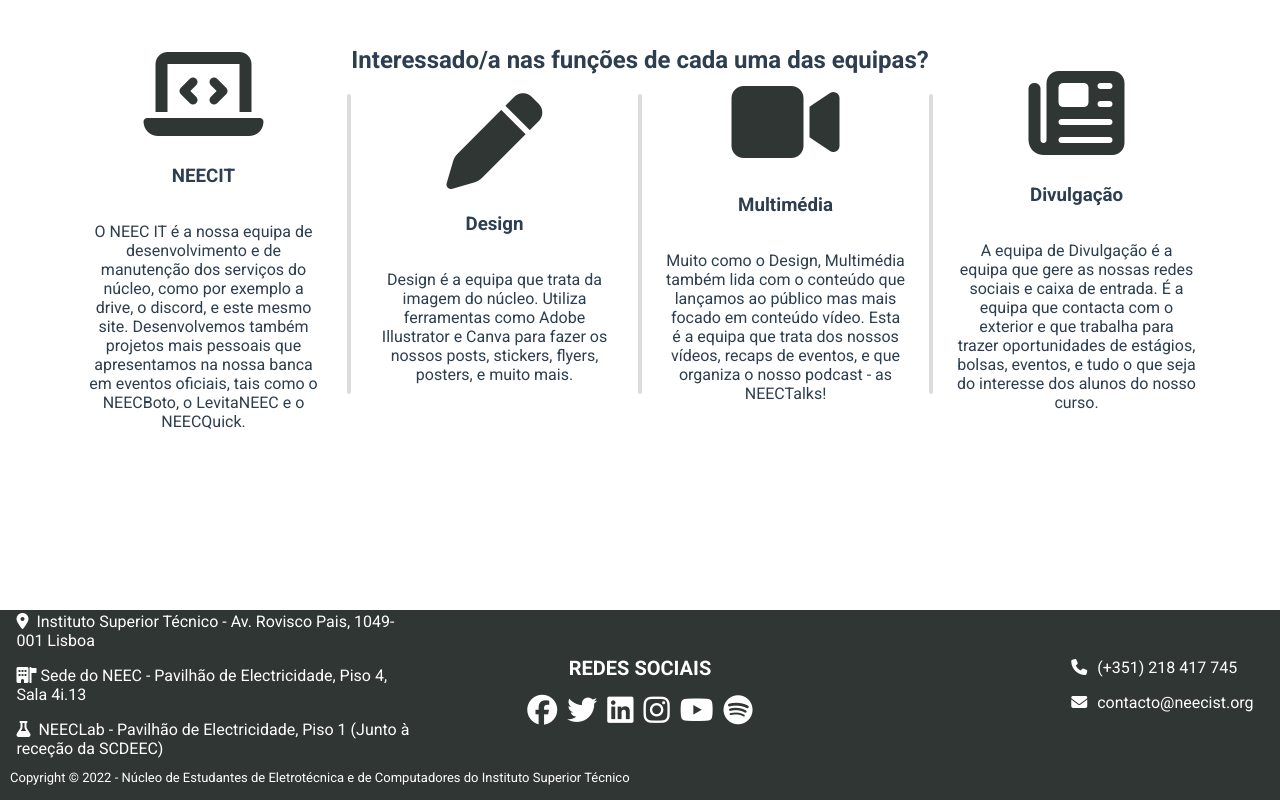
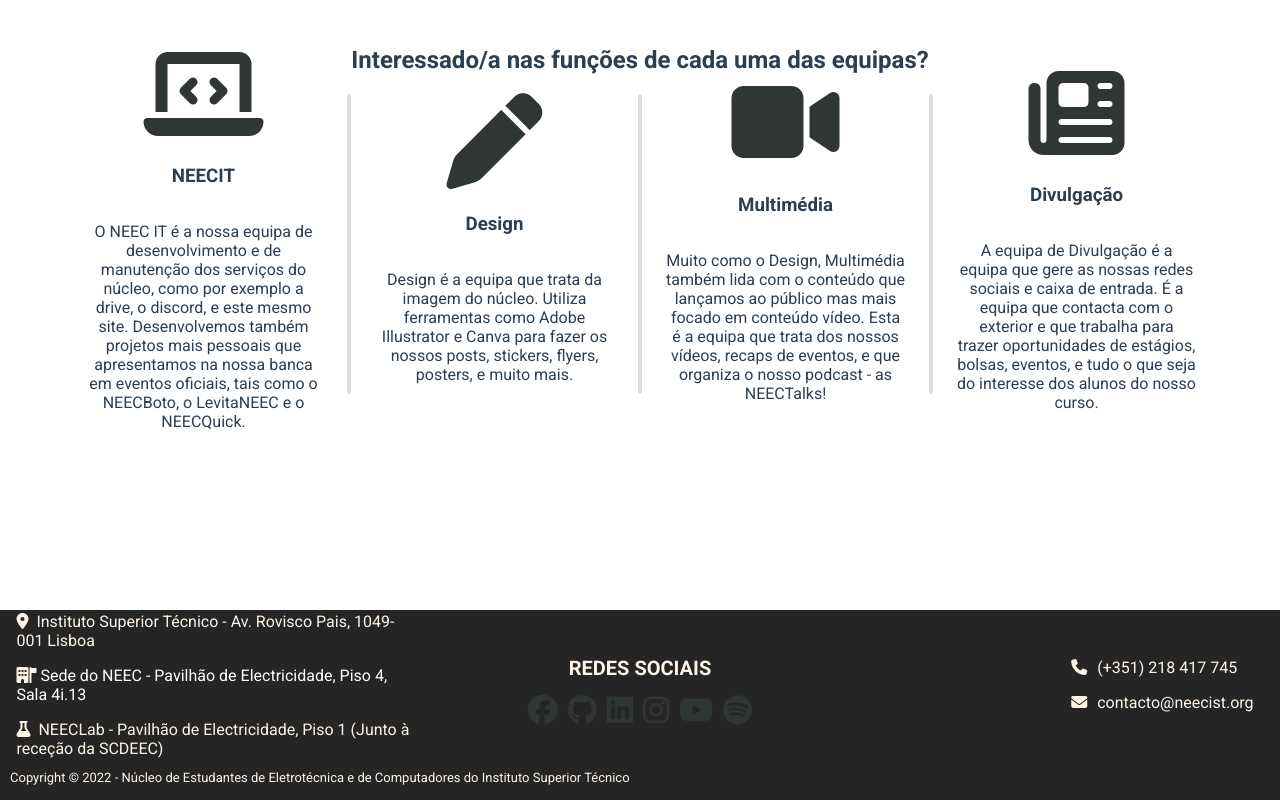
Before and after one commit to NEECIST/NeecUpdatedWebsite, a Vue app in the folder site/: page /team in a window 1280 px wide. Shown: the part 183-983 px from the top of the page. Built offline with nearby package versions, Linux system fonts and the light colour scheme; no server answers; the database is empty.

Commit message:
Changed general appearance of footer and home to match new aesthetic, missing content update

```diff
--- a/site/src/components/Carousel.vue
+++ b/site/src/components/Carousel.vue
@@ -108,7 +108,7 @@ export default {
 .carousel__main__text {
   font-size: 52px;
   margin-bottom: -320px;
-  color: white;
+  color: #FFF4E8;
   text-align: center;
   font-weight: bold;
 }
--- a/site/src/components/Footer.vue
+++ b/site/src/components/Footer.vue
@@ -5,41 +5,41 @@
         <div class="row">
           <div class="col-md-4">
             <div class="location-adress">
-              <p><i class="fa-solid fa-location-dot" :style="{ color: 'white', marginRight: '4px' }"></i> Instituto Superior Técnico - Av. Rovisco Pais, 1049-001 Lisboa</p>
+              <p><i class="fa-solid fa-location-dot" :style="{marginRight: '4px' }"></i> Instituto Superior Técnico - Av. Rovisco Pais, 1049-001 Lisboa</p>
               <p>
-                <i class="fa-solid fa-building-flag" :style="{ color: 'white', marginRight: '4px' }"></i>
+                <i class="fa-solid fa-building-flag" :style="{marginRight: '4px' }"></i>
                 <a style="color: white" href="https://neecist.org/acessos_sede">Sede do NEEC - Pavilhão de Electricidade, Piso 4, Sala 4i.13</a>
               </p>
-              <p><i class="fa-solid fa-flask" :style="{ color: 'white', marginRight: '4px' }"></i> NEECLab - Pavilhão de Electricidade, Piso 1 (Junto à receção da SCDEEC)</p>
+              <p><i class="fa-solid fa-flask" :style="{marginRight: '4px' }"></i> NEECLab - Pavilhão de Electricidade, Piso 1 (Junto à receção da SCDEEC)</p>
             </div>
           </div>
           <div class="col-md-4">
             <div class="socials">
               <h2>Redes Sociais</h2>
               <a href="https://www.facebook.com/NEECIST/" target="_blank">
-                <i class="fa-brands fa-facebook icon" :style="{ color: 'white' }"></i>
+                <i class="fa-brands fa-facebook icon"></i>
               </a>
-              <a href="https://twitter.com/NEECIST" target="_blank">
-                <i class="fa-brands fa-twitter icon" :style="{ color: 'white' }"></i>
+              <a href="https://github.com/NEECIST" target="_blank">
+                <i class="fa-brands fa-github icon"></i>
               </a>
               <a href="https://www.linkedin.com/company/2977028/" target="_blank">
-                <i class="fa-brands fa-linkedin icon" :style="{ color: 'white' }"></i>
+                <i class="fa-brands fa-linkedin icon"></i>
               </a>
               <a href="https://www.instagram.com/neecist/" target="_blank">
-                <i class="fa-brands fa-instagram icon" :style="{ color: 'white' }"></i>
+                <i class="fa-brands fa-instagram icon"></i>
               </a>
               <a href="https://www.youtube.com/user/NEECIST" target="_blank">
-                <i class="fa-brands fa-youtube icon" :style="{ color: 'white' }"></i>
+                <i class="fa-brands fa-youtube icon"></i>
               </a>
               <a href="https://open.spotify.com/show/1cIa5h27pb8ghnfDB7N8Mu" target="_blank">
-                <i class="fa-brands fa-spotify icon" :style="{ color: 'white' }"></i>
+                <i class="fa-brands fa-spotify icon"></i>
               </a>
             </div>
           </div>
           <div class="col-md-4">
             <div class="contact-adress">
-              <p><i class="fa-solid fa-phone" :style="{ color: 'white', marginRight: '6px' }"></i> <a class="contact-address-text" href="tel:(+351) 218 419 056">(+351) 218 417 745</a></p>
-              <p><i class="fa-solid fa-envelope" :style="{ color: 'white', marginRight: '6px' }"></i> <a class="contact-address-text" href="mailto:contacto@neecist.org">contacto@neecist.org</a></p>
+              <p><i class="fa-solid fa-phone" :style="{marginRight: '6px' }"></i> <a class="contact-address-text" href="tel:(+351) 218 419 056">(+351) 218 417 745</a></p>
+              <p><i class="fa-solid fa-envelope" :style="{marginRight: '6px' }"></i> <a class="contact-address-text" href="mailto:contacto@neecist.org">contacto@neecist.org</a></p>
             </div>
           </div>
         </div>
@@ -71,10 +71,10 @@ export default {
   margin-bottom: 10px;
   font-weight: bold;
   text-transform: uppercase;
-  color: #ffffff;
+  color: #FFF4E8;
 }
 .icon {
-  color: white;
+  color: #FFF4E8;
   margin: 5px;
 }
 
@@ -93,15 +93,16 @@ export default {
   position: absolute;
   width: 100%;
   bottom: 0;
-  background-color: #303633;
+  background-color: #252525;
   text-align: left;
+  color: #FFF4E8;
 }
 .bottom-bar {
   margin-top: 10px;
   width: 100%;
   height: 30px;
-  background-color: #303633;
-  color: white;
+  background-color: #252525;
+  color: #FFF4E8;
   position: relative;
   overflow: hidden;
   bottom: 0;
@@ -199,7 +200,7 @@ export default {
   float: left;
   font-size: 16px;
   font-family: "Roboto";
-  color: white;
+  color: #FFF4E8;
   padding: 10px;
   padding-left: 10px;
 }
@@ -207,11 +208,11 @@ export default {
   float: right;
   font-size: 16px;
   font-family: "Roboto";
-  color: white;
+  color: #FFF4E8;
   padding: 20px;
 }
 .contact-address-text {
-  color: white;
+  color: #FFF4E8;
 }
 .contact-address-text:hover {
   color: #009de0;
--- a/site/src/components/Navbar.vue
+++ b/site/src/components/Navbar.vue
@@ -110,11 +110,11 @@ export default {
 
 <style>
 #navbar.dark{
-  background-color: #383838;
+  background-color: #252525;
   color:#FFF4E8;
 }
 #menu.dark{
-  background-color: #383838;
+  background-color: #252525;
   color:#FFF4E8;
 }
 #navbar.dark > .nameState  .navbar-title{
@@ -232,7 +232,7 @@ text-decoration: none;
 }
 
 .navbar-title {
-  color:   #2c3e50;
+  color:   #252525;
   font-family: 'Montserrat', sans-serif;
   -o-transition: 0.2s;
   -ms-transition: 0.2s;
--- a/site/src/pages/Home.vue
+++ b/site/src/pages/Home.vue
@@ -111,7 +111,9 @@
           <div class="algo-card">
             <h2>NEECTalks</h2>
             <p>
-              olá
+              NEECTalks é um podcast onde discutimos projectos, tecnologia
+              e trazemos convidados experientes de diversos contextos que envolvem a nossa área no formato de uma conversa informal.
+              Se és curioso e tens vontade de aprender, junta-te a nós!
             </p>
             <a class="address-text" href="https://www.youtube.com/user/NEECIST" target="_blank">
               <i class="fa-brands fa-youtube fa-2x" :style="{ padding: '4px' }"></i>
@@ -204,7 +206,7 @@ export default {
 <style>
 .home-app {
   padding-top: 60px;
-  background-color: white;
+  background-color: #FFF4E8;
   position: relative;
 }
 @font-face {
@@ -212,7 +214,7 @@ export default {
   src: local("Vibur"), url(../assets/fonts/Vibur/Vibur-Regular.ttf) format("truetype");
 }
 .address-text {
-  color: #303633;
+  color: #252525;
 }
 .address-text:hover {
   color: #009de0;
@@ -268,20 +270,20 @@ export default {
   display: flex;
   align-items: center;
   justify-content: center;
-  background-color: #303633;
+  background-color: #252525;
   padding-top: 20px;
   padding-bottom: 20px;
 
   white-space: nowrap;
 }
 .announcement a {
-  color: white;
+  color: #FFF4E8;
   font-size: 2rem;
 }
 .hover-underline-animation {
   display: inline-block;
   position: relative;
-  color: #fff;
+  color: #FFF4E8;
 }
 
 .hover-underline-animation:after {
@@ -292,7 +294,7 @@ export default {
   height: 0.2rem;
   bottom: 0;
   left: 0;
-  background-color: #fff;
+  background-color: #FFF4E8;
   transform-origin: bottom right;
   transition: transform 0.25s ease-out;
 }
```
